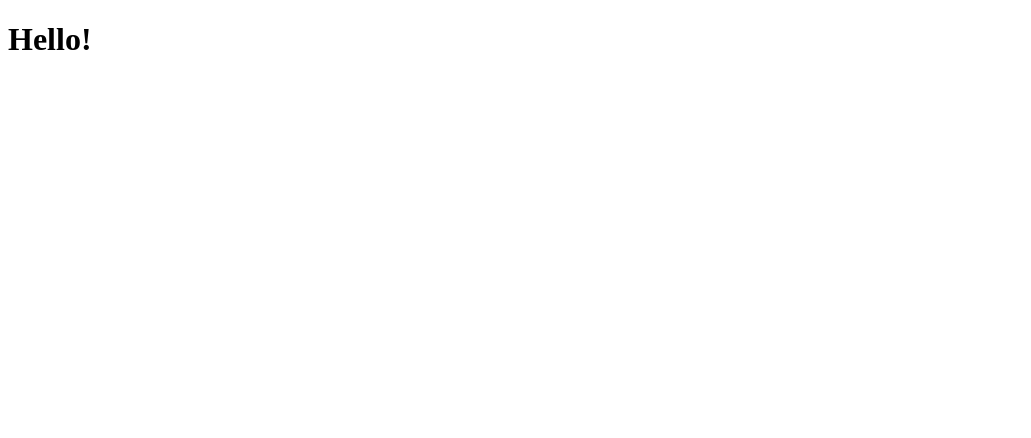
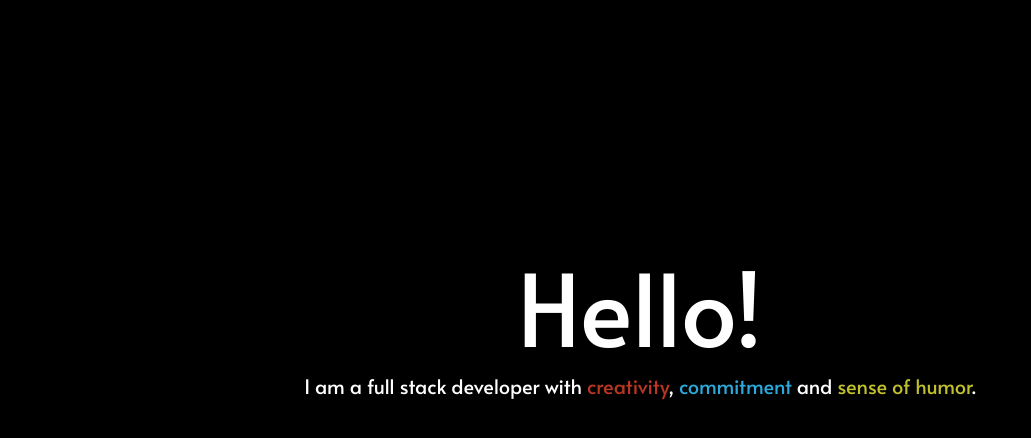
Before and after one commit to noriyuki-ishii-820/noriyuki-ishii-820.github.io, a plain HTML site: page index.html in a window 1280 px wide. Shown: the whole page, without its empty margins (0-1031 px from the left). Drawn offline with Linux system fonts and the light colour scheme.

Commit message:
css and html updated

```diff
--- /dev/null
+++ b/css/main.css
@@ -0,0 +1,30 @@
+body {
+    background-color: black;
+    color:white;
+    font-family: 'Alata', sans-serif;
+}
+
+h1 {
+    text-align: center;
+    margin-top: 20%;
+    font-size: 100px;
+
+}
+
+h2 {
+    text-align:center;
+    margin-top: 20px;
+    font-size: 20px;
+}
+
+.creativity {
+    color: rgb(185, 55, 32);
+}
+
+.commitment {
+    color: rgb(43, 169, 219);
+}
+
+.sense-of-humor {
+    color:rgb(192, 192, 44);
+}
--- /dev/null
+++ b/css/reset.css
@@ -0,0 +1,48 @@
+/* http://meyerweb.com/eric/tools/css/reset/
+   v2.0 | 20110126
+   License: none (public domain)
+*/
+
+html, body, div, span, applet, object, iframe,
+h1, h2, h3, h4, h5, h6, p, blockquote, pre,
+a, abbr, acronym, address, big, cite, code,
+del, dfn, em, img, ins, kbd, q, s, samp,
+small, strike, strong, sub, sup, tt, var,
+b, u, i, center,
+dl, dt, dd, ol, ul, li,
+fieldset, form, label, legend,
+table, caption, tbody, tfoot, thead, tr, th, td,
+article, aside, canvas, details, embed,
+figure, figcaption, footer, header, hgroup,
+menu, nav, output, ruby, section, summary,
+time, mark, audio, video {
+	margin: 0;
+	padding: 0;
+	border: 0;
+	font-size: 100%;
+	font: inherit;
+	vertical-align: baseline;
+}
+/* HTML5 display-role reset for older browsers */
+article, aside, details, figcaption, figure,
+footer, header, hgroup, menu, nav, section {
+	display: block;
+}
+body {
+	line-height: 1;
+}
+ol, ul {
+	list-style: none;
+}
+blockquote, q {
+	quotes: none;
+}
+blockquote:before, blockquote:after,
+q:before, q:after {
+	content: '';
+	content: none;
+}
+table {
+	border-collapse: collapse;
+	border-spacing: 0;
+}
--- a/index.html
+++ b/index.html
@@ -3,11 +3,15 @@
 <head>
     <meta charset="UTF-8">
     <meta name="viewport" content="width=device-width, initial-scale=1.0">
+    <link rel="stylesheet" href="css/reset.css">
+    <link rel="stylesheet" href="css/main.css">
+    <link href="https://fonts.googleapis.com/css2?family=Alata&display=swap" rel="stylesheet">
     <title>Noriyuki Ishii - web developer</title>
 </head>
 <body>
 
     <h1>Hello!</h1>
+    <h2>I am a full stack developer with <span class="creativity">creativity</span>, <span class="commitment">commitment</span> and <span class="sense-of-humor">sense of humor</span>.</h2>
 
 </body>
 </html>
```
